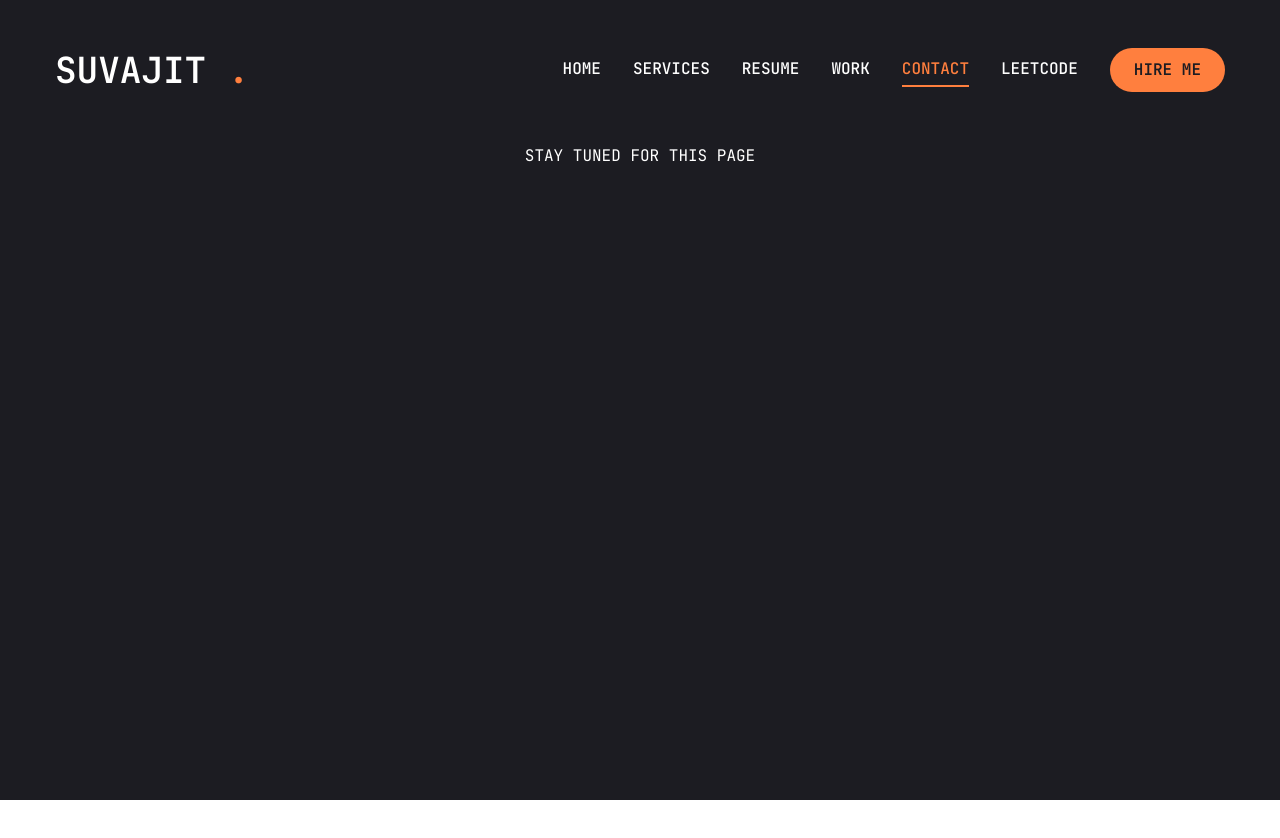
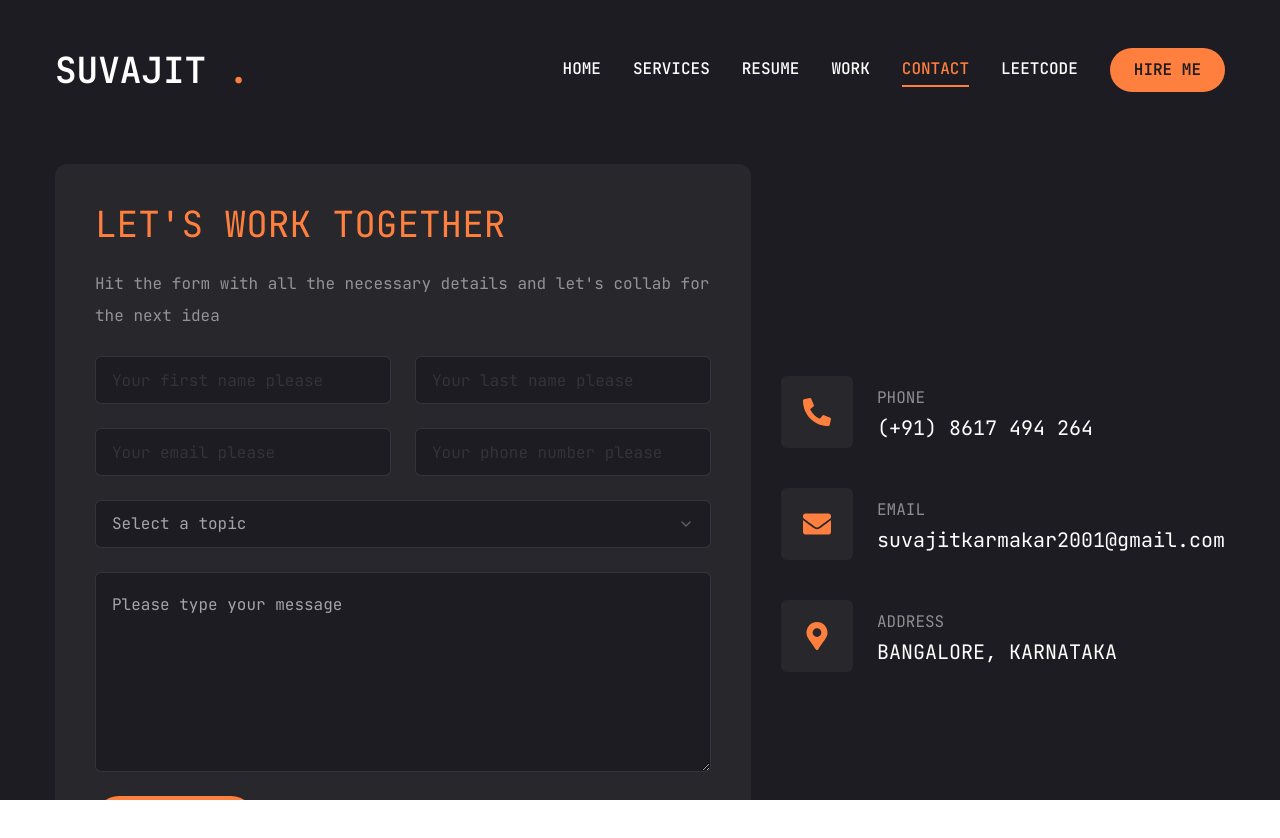
Before and after one commit to SUVAJIT-KARMAKAR/PORTFOLIO, a Next.js app: page /contact in a window 1280 px wide. Shown: the top 838 px of the page. Before the commit the page ends 800 px from the top, so only its background shows below. Built offline with nearby package versions, Linux system fonts and the light colour scheme.

Commit message:
SUVAJIT KARMAKAR | Contact Page ready

```diff
--- a/app/contact/page.jsx
+++ b/app/contact/page.jsx
@@ -1,10 +1,168 @@
 // CONTACT @IMPORT
+"use client";
+import { Button } from "@/components/ui/button";
+import { Input } from "@/components/ui/input";
+import { Textarea  } from "@/components/ui/textarea";
+import { Select, SelectContent, SelectGroup, SelectItem, SelectLabel, SelectTrigger, SelectValue } from "@/components/ui/select";
+
+import { FaPhoneAlt, FaEnvelope, FaMapMarkerAlt } from "react-icons/fa";
+import { Description } from "@radix-ui/react-dialog";
+
+import { motion } from "framer-motion";
+
+// INFORMATION OBJECT
+const info = [
+    {
+        icon: <FaPhoneAlt/>,
+        title: "PHONE",
+        Description: "(+91) 8617 494 264"
+    },
+
+    {
+        icon: <FaEnvelope/>,
+        title: "EMAIL",
+        Description: "suvajitkarmakar2001@gmail.com"
+    },
+
+    {
+        icon: <FaMapMarkerAlt/>,
+        title: "ADDRESS",
+        Description: "BANGALORE, KARNATAKA"
+    },
+];
+
 
 const Contact = () => {
     return (
-        <section className="flex justify-center">
-            <h2> STAY TUNED FOR THIS PAGE </h2>
-        </section>
+        <motion.section
+            initial={{ opacity: 0 }}
+            animate={{
+                opacity: 1,
+                transition: {
+                    delay: 2.4,
+                    duration: 0.4,
+                    ease: 'easeIn'
+                }
+            }}
+            className="py-6"
+        >
+            <div className="container mx-auto">
+                <div
+                    className="flex flex-col xl:flex-row gap-[30px]"
+                >
+                    {/* CONTACT FORM */}
+                    <div
+                        className="xl:h-[54%] order-2 xl:order-none"
+                    >
+                        <form
+                            className="flex flex-col gap-6 p-10 bg-[#27272c] rounded-xl"
+                        >
+                            <h3
+                                className="text-4xl text-accent"
+                            > LET'S WORK TOGETHER </h3>
+
+                            <p
+                                className="text-white/50 "
+                            > Hit the form with all the necessary details and let's collab for the next idea </p>
+
+                            {/* INPUT FIELDS */}
+                            <div
+                                className="grid grid-cols-1 md:grid-cols-2 gap-6"
+                            >
+                                <Input
+                                    type="firstname"
+                                    placeholder="Your first name please"
+                                />
+
+                                <Input
+                                    type="lastname"
+                                    placeholder="Your last name please"
+                                />
+
+                                <Input
+                                    type="email"
+                                    placeholder="Your email please"
+                                />
+
+                                <Input
+                                    type="phone"
+                                    placeholder="Your phone number please"
+                                />
+                            </div>
+
+                            {/* FORM SELECT */}
+                            <Select>
+                                <SelectTrigger
+                                    className="w-full"
+                                >
+                                    <SelectValue placeholder="Select a topic" />
+                                </SelectTrigger>
+                                <SelectContent>
+                                    <SelectGroup>
+                                        <SelectLabel> SELECT A TOPIC </SelectLabel>
+                                        <SelectItem value="est"> WEB-DEVELOPMENT </SelectItem>
+                                        <SelectItem value="cst"> MACHINE LEARNING </SelectItem>
+                                        <SelectItem value="mst"> ARTIFICIAL INTELLIGENCE </SelectItem>
+                                        <SelectItem value="pst"> OPEN-CV </SelectItem>
+                                    </SelectGroup>
+                                </SelectContent>
+                            </Select>
+
+                            {/* MESSAGE TEXT AREA */}
+                            <Textarea
+                                className="h-[200px]"
+                                placeholder="Please type your message"
+                            />
+
+                            {/* SEND BUTTON */}
+                            <Button
+                                size="md"
+                                className="max-w-40"
+                            >
+                                PING ME UP
+                            </Button>
+                        </form>
+                    </div>
+
+                    {/* INFORMATION */}
+                    <div
+                        className="flex-1 flex items-center xl:justify-end order-1 xl:order-none mb-8 xl:mb-0"
+                    >
+                        <ul
+                            className="flex flex-col gap-10"
+                        >
+                            {info.map(( item, index ) => {
+                                return (
+                                    <li
+                                        key={index}
+                                        className="flex items-center gap-6"
+                                    >
+                                        <div
+                                            className="w-[52px] h-[52px] xl:w-[72px] xl:h-[72px] bg-[#27272c] text-accent rounded-md flex items-center justify-center"
+                                        >
+                                            <div
+                                                className="text-[28px]"
+                                            > {item.icon} </div>
+                                        </div>
+
+                                        <div
+                                            className="flex-1"
+                                        >
+                                            <p
+                                                className="text-white/50"
+                                            > {item.title} </p>
+                                            <h3
+                                                className="text-xl"
+                                            > {item.Description} </h3>
+                                        </div>
+                                    </li>
+                                )
+                            })}
+                        </ul>
+                    </div>
+                </div>
+            </div>
+        </motion.section>
     );
 };
 
--- a/components/ui/input.jsx
+++ b/components/ui/input.jsx
@@ -7,7 +7,7 @@ const Input = React.forwardRef(({ className, type, ...props }, ref) => {
     (<input
       type={type}
       className={cn(
-        "flex h-10 w-full rounded-md border border-slate-200 bg-white px-3 py-2 text-sm ring-offset-white file:border-0 file:bg-transparent file:text-sm file:font-medium placeholder:text-slate-500 focus-visible:outline-none focus-visible:ring-2 focus-visible:ring-slate-950 focus-visible:ring-offset-2 disabled:cursor-not-allowed disabled:opacity-50 dark:border-slate-800 dark:bg-slate-950 dark:ring-offset-slate-950 dark:placeholder:text-slate-400 dark:focus-visible:ring-slate-300",
+        "flex h-[48px] w-full justify-between items-center rounded-md border border-white/10 bg-primary px-4 py-5 text-base text-white/60 placeholder:text-white/10 focus:border-accent outline-none",
         className
       )}
       ref={ref}
--- a/components/ui/select.jsx
+++ b/components/ui/select.jsx
@@ -3,7 +3,6 @@
 import * as React from "react"
 import * as SelectPrimitive from "@radix-ui/react-select"
 import { Check, ChevronDown, ChevronUp } from "lucide-react"
-
 import { cn } from "@/lib/utils"
 
 const Select = SelectPrimitive.Root
@@ -16,7 +15,7 @@ const SelectTrigger = React.forwardRef(({ className, children, ...props }, ref)
   <SelectPrimitive.Trigger
     ref={ref}
     className={cn(
-      "flex h-10 w-full items-center justify-between rounded-md border border-slate-200 bg-white px-3 py-2 text-sm ring-offset-white placeholder:text-slate-500 focus:outline-none focus:ring-2 focus:ring-slate-950 focus:ring-offset-2 disabled:cursor-not-allowed disabled:opacity-50 [&>span]:line-clamp-1 dark:border-slate-800 dark:bg-slate-950 dark:ring-offset-slate-950 dark:placeholder:text-slate-400 dark:focus:ring-slate-300",
+      "flex h-[48px] w-full justify-between items-center rounded-md border border-white/10 bg-primary px-4 py-5 text-base text-white/60 placeholder:text-white/10 focus:border-accent outline-none",
       className
     )}
     {...props}>
@@ -54,7 +53,7 @@ const SelectContent = React.forwardRef(({ className, children, position = "poppe
     <SelectPrimitive.Content
       ref={ref}
       className={cn(
-        "relative z-50 max-h-96 min-w-[8rem] overflow-hidden rounded-md border border-slate-200 bg-white text-slate-950 shadow-md data-[state=open]:animate-in data-[state=closed]:animate-out data-[state=closed]:fade-out-0 data-[state=open]:fade-in-0 data-[state=closed]:zoom-out-95 data-[state=open]:zoom-in-95 data-[side=bottom]:slide-in-from-top-2 data-[side=left]:slide-in-from-right-2 data-[side=right]:slide-in-from-left-2 data-[side=top]:slide-in-from-bottom-2 dark:border-slate-800 dark:bg-slate-950 dark:text-slate-50",
+        "relative z-50 max-h-96 min-w-[8rem] overflow-hidden rounded-md border border-white/10 bg-primary text-white shadow-md data-[state=open]:animate-in data-[state=closed]:animate-out data-[state=closed]:fade-out-0 data-[state=open]:fade-in-0 data-[state=closed]:zoom-out-95 data-[state=open]:zoom-in-95 data-[side=bottom]:slide-in-from-top-2 data-[side=left]:slide-in-from-right-2 data-[side=right]:slide-in-from-left-2 data-[side=top]:slide-in-from-bottom-2 dark:border-slate-800 dark:bg-slate-950 dark:text-slate-50",
         position === "popper" &&
           "data-[side=bottom]:translate-y-1 data-[side=left]:-translate-x-1 data-[side=right]:translate-x-1 data-[side=top]:-translate-y-1",
         className
@@ -85,7 +84,7 @@ const SelectItem = React.forwardRef(({ className, children, ...props }, ref) =>
   <SelectPrimitive.Item
     ref={ref}
     className={cn(
-      "relative flex w-full cursor-default select-none items-center rounded-sm py-1.5 pl-8 pr-2 text-sm outline-none focus:bg-slate-100 focus:text-slate-900 data-[disabled]:pointer-events-none data-[disabled]:opacity-50 dark:focus:bg-slate-800 dark:focus:text-slate-50",
+      "relative flex w-full cursor-default select-none items-center rounded-sm py-1.5 pl-8 pr-2 text-sm outline-none focus:bg-accent focus:text-primary data-[disabled]:pointer-events-none data-[disabled]:opacity-50 dark:focus:bg-slate-800 dark:focus:text-slate-50",
       className
     )}
     {...props}>
--- a/components/ui/textarea.jsx
+++ b/components/ui/textarea.jsx
@@ -6,7 +6,7 @@ const Textarea = React.forwardRef(({ className, ...props }, ref) => {
   return (
     (<textarea
       className={cn(
-        "flex min-h-[80px] w-full rounded-md border border-slate-200 bg-white px-3 py-2 text-sm ring-offset-white placeholder:text-slate-500 focus-visible:outline-none focus-visible:ring-2 focus-visible:ring-slate-950 focus-visible:ring-offset-2 disabled:cursor-not-allowed disabled:opacity-50 dark:border-slate-800 dark:bg-slate-950 dark:ring-offset-slate-950 dark:placeholder:text-slate-400 dark:focus-visible:ring-slate-300",
+        "flex min-h-[80px] w-full rounded-md border border-white/10 bg-primary px-4 py-5 text-base placeholder:text-white/60 focus-visible:outline-none focus-visible:ring-1 focus-visible:ring-accent focus-visible:ring-offset-0 disabled:cursor-not-allowed disabled:opacity-50",
         className
       )}
       ref={ref}
```
